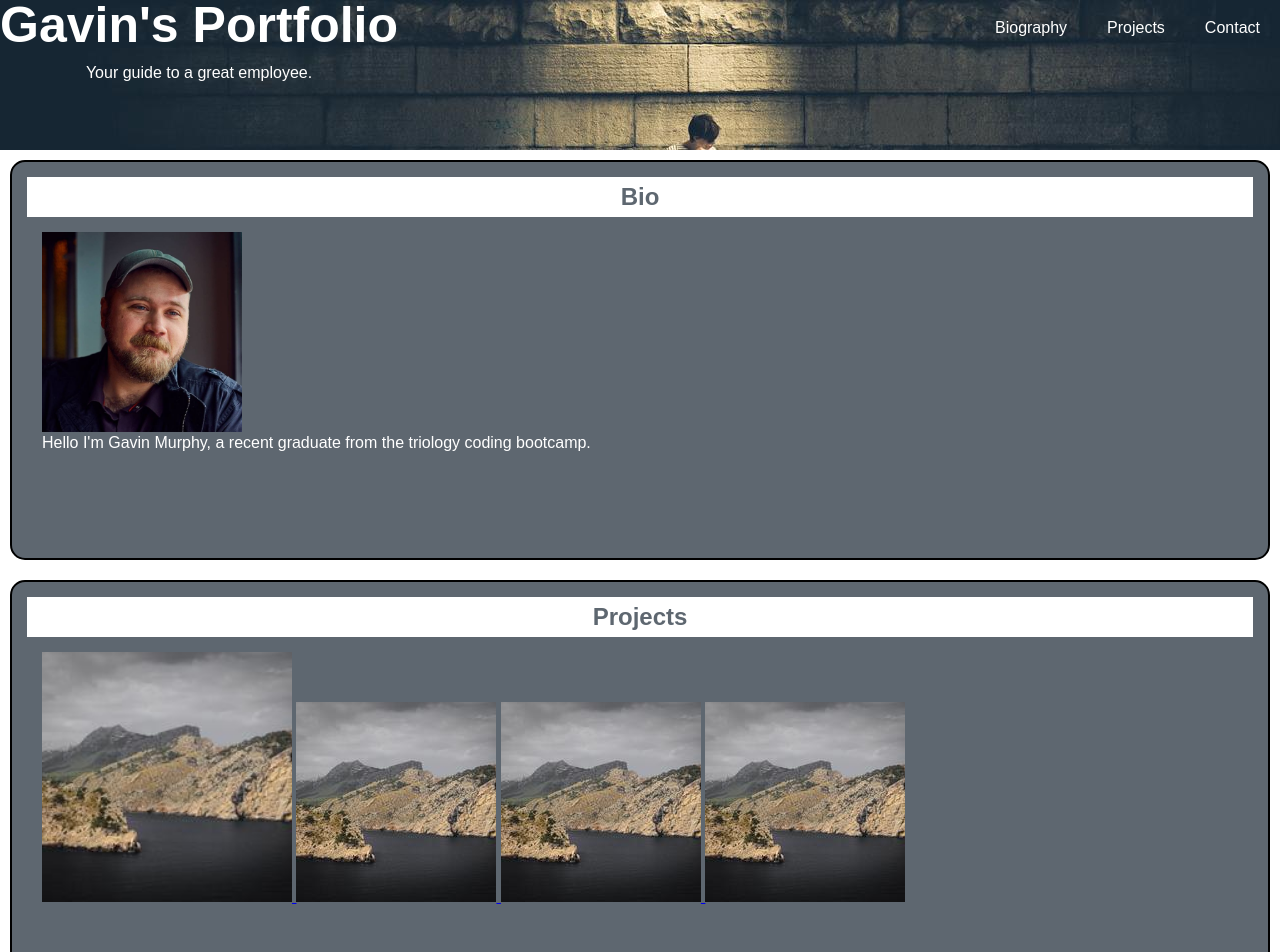
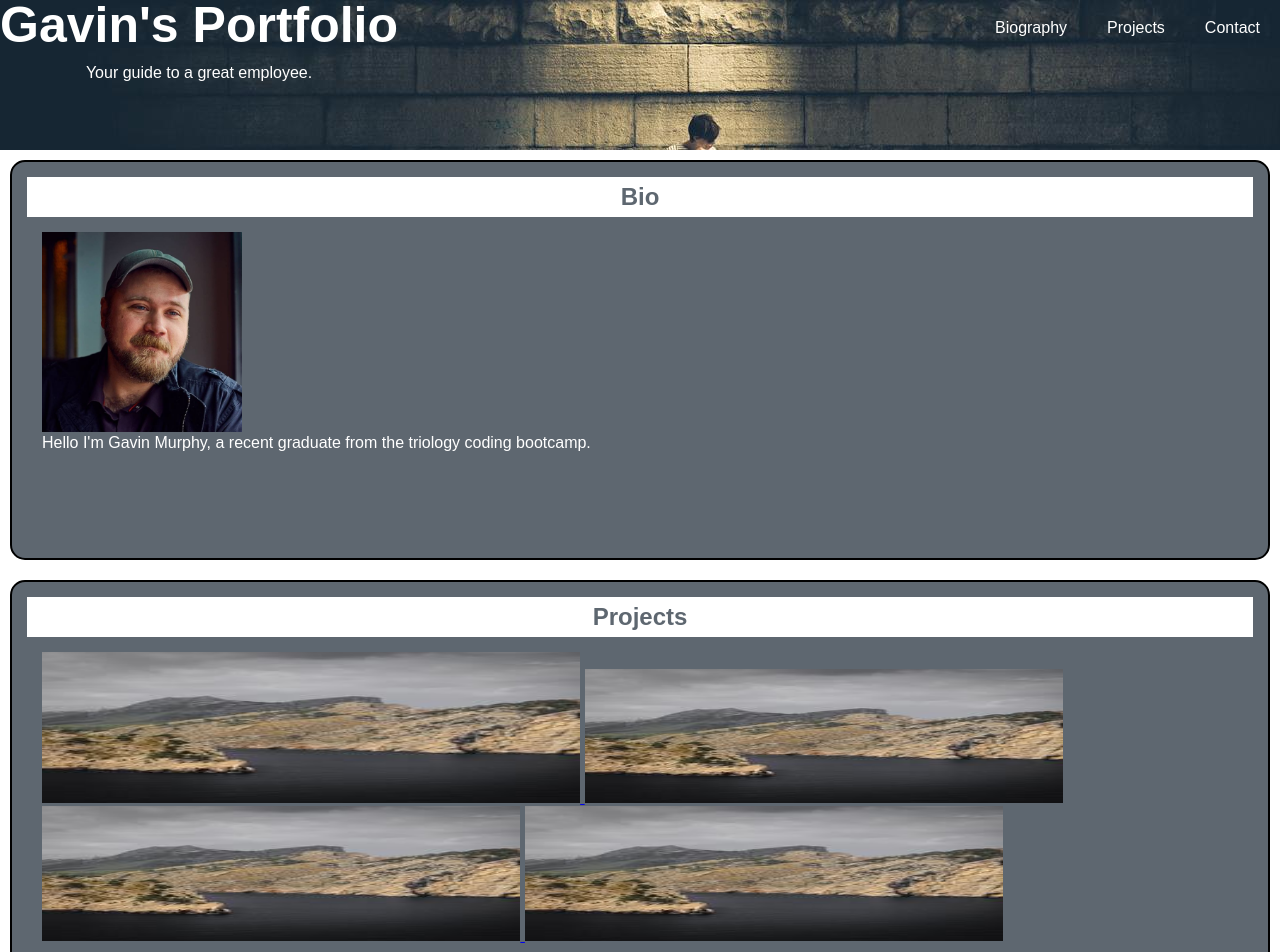
Before and after one commit to ghmurphy2/Portfolio-Demo, a plain HTML site: page index.html in a window 1280 px wide. Shown: the top 952 px of the page. Drawn offline with Linux system fonts and the light colour scheme.

```diff
--- a/index.html
+++ b/index.html
@@ -41,16 +41,16 @@
       <article id="Projects">
         <h2>Projects</h2>
         <a href="https://github.com/ghmurphy2">
-          <img src="assets/images/projectnull.jpg" height="250" width="250">
+          <img src="assets/images/projectnull.jpg" height="45%" width="45%">
         </a>
         <a href="https://github.com/ghmurphy2/Accesibilty-Demo">
-          <img src="assets/images/projectnull.jpg" height="200" width="200">
+          <img src="assets/images/projectnull.jpg" height="40%" width="40%">
         </a>
         <a href="https://github.com/ghmurphy2/Snippet-Cards">
-          <img src="assets/images/projectnull.jpg" height="200" width="200">
+          <img src="assets/images/projectnull.jpg" height="40%" width="40%">
         </a>
         <a href="https://github.com/ghmurphy2/landing-page">
-          <img src="assets/images/projectnull.jpg" height="200" width="200">
+          <img src="assets/images/projectnull.jpg" height="40%" width="40%">
         </a>
       </article>
       <article id="Contact">
```
Also changed, not shown: 1 other file.
